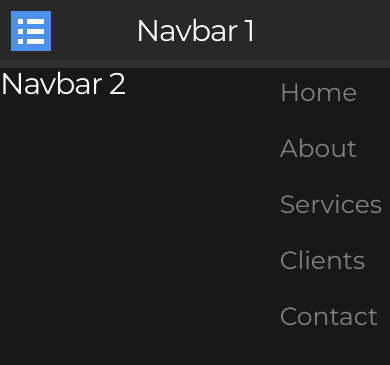
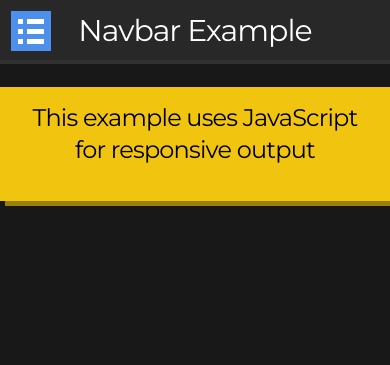
Before and after one commit to AlexFlipnote/Modesta, a Jekyll site: the page built from _pages/examples/navbar.html, in a window 390 px wide. Shown: the top 365 px of the page. Built offline with Jekyll 4.4.1, drawn with Linux system fonts in a browser that asks for light colours.

Commit message:
Uploading another WIP

```diff
--- a/_pages/examples/navbar.html
+++ b/_pages/examples/navbar.html
@@ -4,9 +4,11 @@
 
 title: Navbar
 ---
-<div class="nav-container">
+<script src="../js/navbar.js"></script>
+
+<div id="navbar" class="nav-container">
   <span id="menu-icon"></span>
-  <h3 class="nav-title">Navbar 1</h3>
+  <h3 class="nav-title">Navbar Example</h3>
   <div id="navside" class="sidenav">
     <a href="#" class="current">Home</a>
     <a href="#">About</a>
@@ -14,23 +16,10 @@
     <a href="#">Clients</a>
     <a href="#">Contact</a>
   </div>
-  <script>
-    var navside = document.getElementById('navside');
-    document.getElementById("menu-icon").onclick = function() { navside.style.transform = "translateX(0)"; }
-    document.addEventListener("click", function(event) {
-      if (event.target.closest(".nav-container")) return;
-      navside.style.transform = "translateX(-250px)";
-    });
-  </script>
 </div>
 
-<div class="nav-container no-side">
-  <h3 class="nav-title">Navbar 2</h3>
-  <div class="sidenav">
-    <a href="#" class="current">Home</a>
-    <a href="#">About</a>
-    <a href="#">Services</a>
-    <a href="#">Clients</a>
-    <a href="#">Contact</a>
+<div class="container">
+  <div class="box-container sun-flower no-border-radius">
+    <h4 class="black-text center-text">This example uses JavaScript for responsive output</h4>
   </div>
 </div>
--- a/css/modesta.css
+++ b/css/modesta.css
@@ -2803,10 +2803,12 @@
   width: 100%;
   z-index: 100; }
   .nav-container.no-side {
-    display: block;
-    height: auto; }
+    height: auto; }
+    .nav-container.no-side #menu-icon {
+      display: none; }
     .nav-container.no-side .nav-title {
-      float: left; }
+      float: left;
+      justify-content: flex-start; }
     .nav-container.no-side .sidenav {
       transform: none;
       -webkit-transform: none;
@@ -2814,11 +2816,11 @@
       -moz-transform: none;
       -o-transform: none;
       background-color: transparent;
-      display: block;
-      float: right;
       height: auto;
       position: relative;
       width: auto; }
+      .nav-container.no-side .sidenav .current {
+        color: #2ecc71; }
       .nav-container.no-side .sidenav a {
         transition: 0.3s;
         -webkit-transition: 0.3s;
@@ -2826,9 +2828,10 @@
         -moz-transition: 0.3s;
         -o-transition: 0.3s;
         color: #818181;
-        display: block;
-        font-size: 25px;
-        padding: 8px 8px 8px 32px;
+        display: inline-block;
+        font-size: 20px;
+        margin: 0 .3em;
+        padding: .4em 0;
         text-decoration: none; }
         .nav-container.no-side .sidenav a:hover {
           color: #f1f1f1;
@@ -3340,7 +3343,10 @@
         content: attr(data-label);
         float: left;
         font-weight: bold;
-        text-transform: uppercase; } }
+        text-transform: uppercase; }
+
+  .nav-container .sidenav {
+    text-align: center; } }
 @media (max-width: 550px) {
   .workcard-container .card, .workcard-container .card img, .workcard-container .card .overlay, .workcard-container .card .overlay .text {
     height: auto;
--- /dev/null
+++ b/js/navbar.js
@@ -0,0 +1,33 @@
+function checkSizeNavbar(navbar, navside) {
+  if (window.innerWidth < 650) {
+    navside.style.transform = "translateX(-250px)";
+    navbar.classList.remove("no-side");
+  } else {
+    navside.style.transform = "translateX(0)";
+    navbar.classList.add("no-side");
+  }
+}
+
+document.addEventListener("DOMContentLoaded", function () {
+  var navbar = document.getElementById('navbar');
+  var navside = document.getElementById('navside');
+
+  document.getElementById("menu-icon").onclick = function() {
+    navside.style.transform = "translateX(0)";
+  }
+
+  document.addEventListener("click", function(event) {
+    if (document.getElementsByClassName("no-side").length == 0) {
+      if (event.target.closest(".nav-container")) return;
+      navside.style.transform = "translateX(-250px)";
+    }
+  });
+
+  if (navbar) {
+    checkSizeNavbar(navbar, navside);
+
+    window.addEventListener("resize", function() {
+      checkSizeNavbar(navbar, navside)
+    });
+  }
+});
--- a/scss/components/_responsive.scss
+++ b/scss/components/_responsive.scss
@@ -82,6 +82,10 @@
     }
 
   }
+
+  .nav-container {
+    .sidenav { text-align: center; }
+  }
 }
 
 // For devices smaller than 550px
```
Also changed, not shown: _pages/docs/navbar.md (+20 -1 lines), scss/components/_navbar.scss (+9 -6 lines), css/modesta.min.css.
